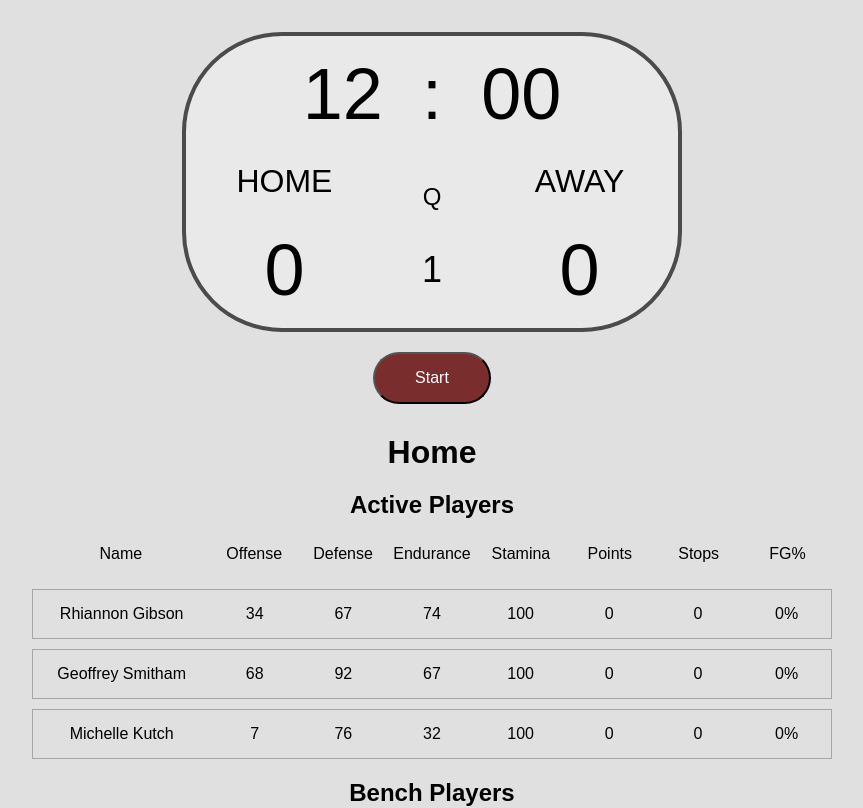
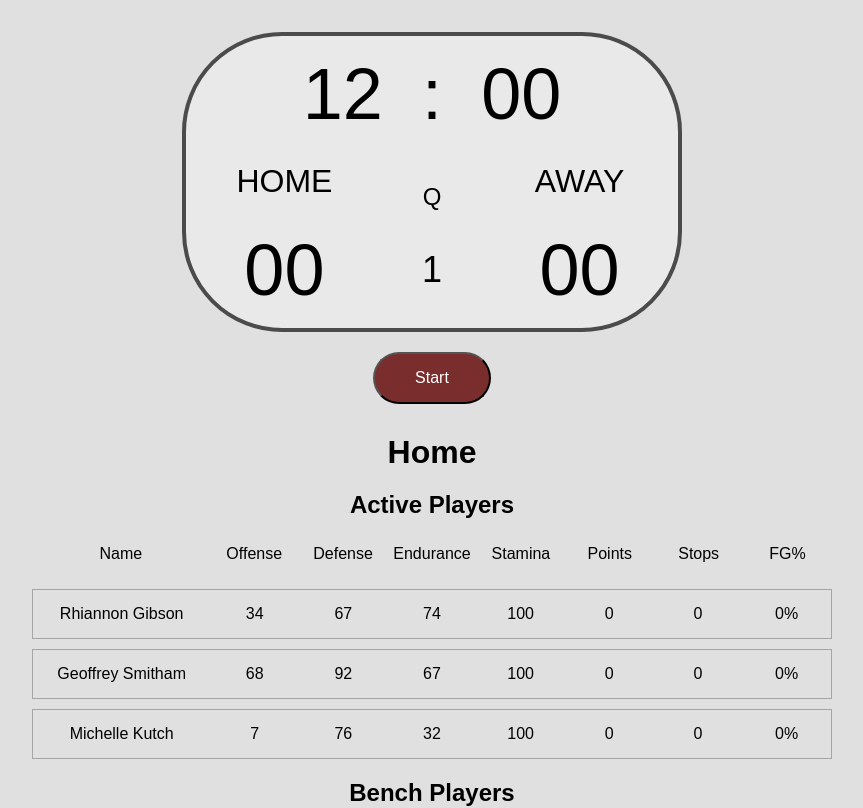
Before and after one commit to ellymaimon/coach-corner-react, a React (Create React App) app: page / in a window 1280 px wide. Shown: the top 808 px of the page, without its empty margins (208-1071 px from the left). Built offline with nearby package versions, Linux system fonts and the light colour scheme; the HTML template or start-up script is replaced by a standard one.

Commit message:
Add conditional rendering for scoreboard consistency

```diff
--- a/src/game/Scoreboard.jsx
+++ b/src/game/Scoreboard.jsx
@@ -1,11 +1,15 @@
 import React from 'react';
 import './Scoreboard.css';
 
-const Scoreboard = ({game}) => {
+const Scoreboard = ({ game }) => {
   return (
     <div>
       <div className='scoreboard'>
-        <div className='minutes'>{game.state.minutes}</div>
+        <div className='minutes'>
+          {game.state.minutes < 10
+            ? `0${game.state.minutes}`
+            : game.state.minutes}
+        </div>
         <div className='colon-text'>:</div>
         <div className='seconds'>
           {game.state.seconds === 0 ? '00' : game.state.seconds}
@@ -13,9 +17,17 @@ const Scoreboard = ({game}) => {
         <div className='home-text'>HOME</div>
         <div className='quarter-text'>Q</div>
         <div className='away-text'>AWAY</div>
-        <div className='home-score'>{game.homeTeam.points}</div>
+        <div className='home-score'>
+          {game.homeTeam.points < 10
+            ? `0${game.homeTeam.points}`
+            : game.homeTeam.points}
+        </div>
         <div className='quarter'>{game.state.quarter}</div>
-        <div className='away-score'>{game.awayTeam.points}</div>
+        <div className='away-score'>
+          {game.awayTeam.points < 10
+            ? `0${game.awayTeam.points}`
+            : game.awayTeam.points}
+        </div>
       </div>
     </div>
   );
```
